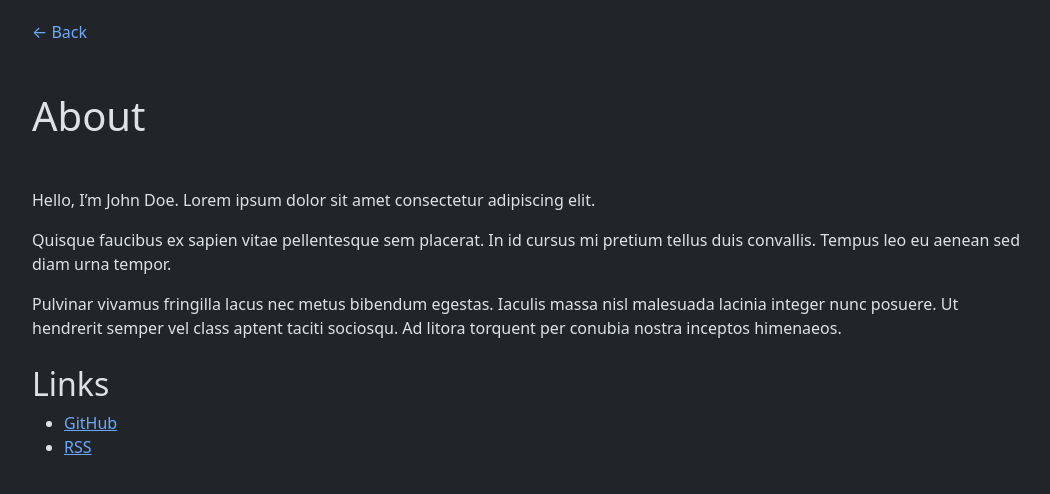
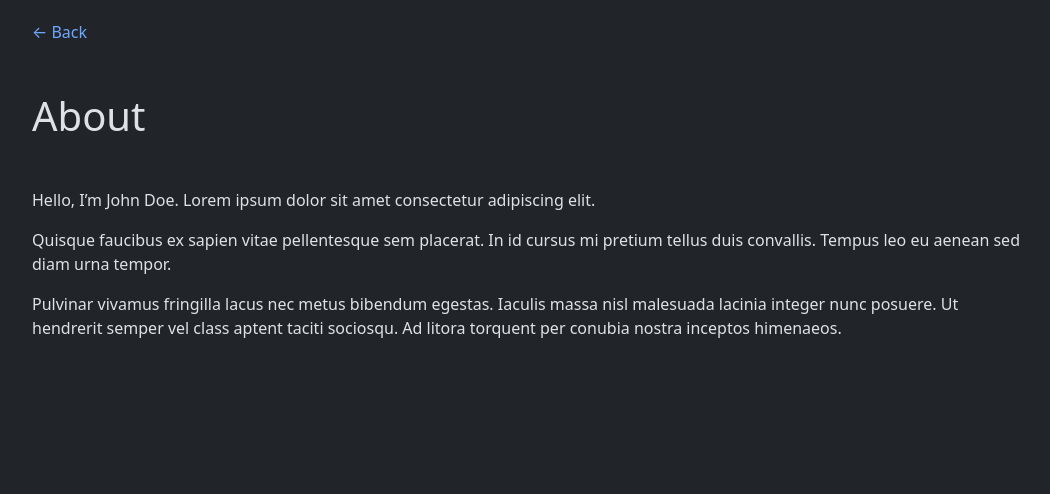
Before and after one commit to jawadnassar/jekyll-jsfree-dark-theme, a Jekyll site: the page built from about.md, in a window 1280 px wide. Shown: the top 494 px of the page, without its empty margins (108-1158 px from the left). Built offline with Jekyll 4.4.1, drawn with Linux system fonts in a browser that asks for light colours.

Commit message:
Update about.md

```diff
--- a/about.md
+++ b/about.md
@@ -10,8 +10,3 @@ Quisque faucibus ex sapien vitae pellentesque sem placerat. In id cursus mi pret
 
 
 Pulvinar vivamus fringilla lacus nec metus bibendum egestas. Iaculis massa nisl malesuada lacinia integer nunc posuere. Ut hendrerit semper vel class aptent taciti sociosqu. Ad litora torquent per conubia nostra inceptos himenaeos.
-
-
-## Links
-- [GitHub](https://github.com){:target="_blank"}
-- [RSS](https://jawad.ca/feed.xml){:target="_blank"}
```
